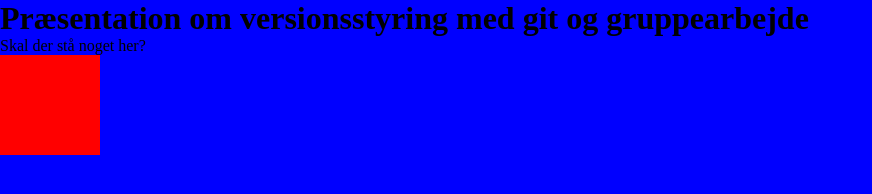
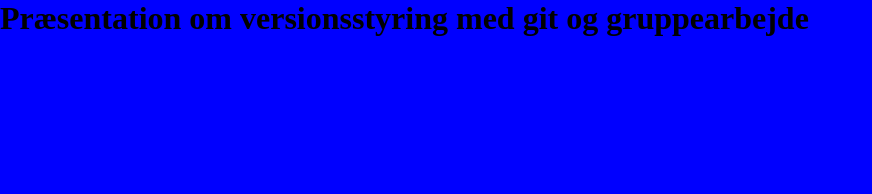
Before and after one commit to jeppedamsgaard92/gitPr-sentationRemoteRepo, a plain HTML site: page index.html in a window 1280 px wide. Shown: the whole page, without its empty margins (0-872 px from the left). Drawn offline with Linux system fonts and the light colour scheme.

Commit message:
index.html reverted tilbage til sin Version 1

```diff
--- a/index.html
+++ b/index.html
@@ -9,7 +9,5 @@
 </head>
 <body>
     <h1>Præsentation om versionsstyring med git og gruppearbejde</h1>
-    <p>Skal der stå noget her?</p>
-    <div id="container"></div>
 </body>
 </html>
```
